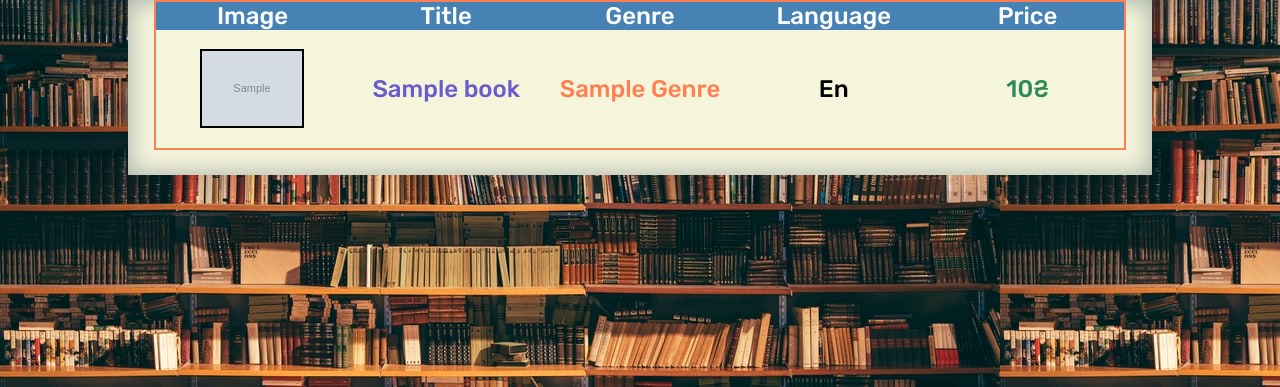
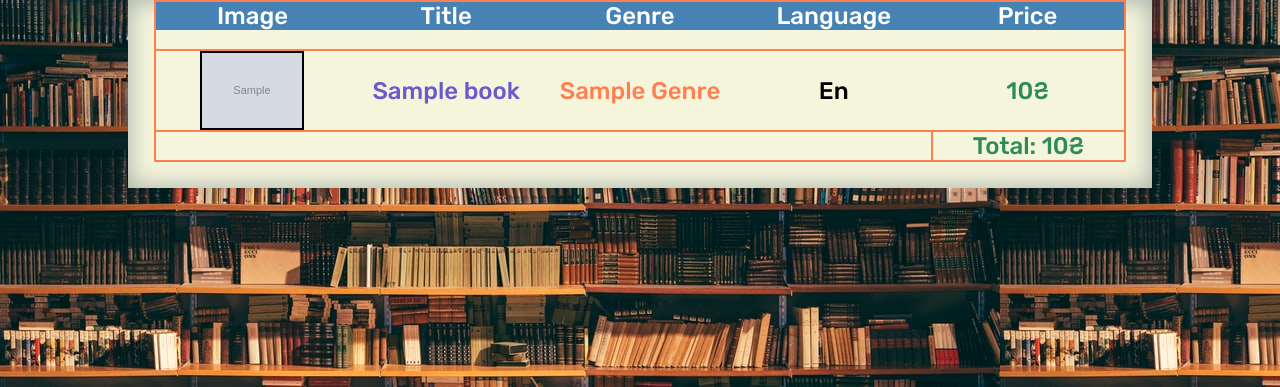
Before and after one commit to MNDonut/MyDjangoProjectLibrary, a Django app: template bookmark/templates/favorite.html in a window 1280 px wide. Shown: the part 48-435 px from the top of the page. Run offline with Django 3.2, Linux system fonts and the light colour scheme; the template is opened without the code that fills it: most values are stand-ins (such as "Sample title", 1, 10 or a date in 2020); grey boxes marked "Sample" are stand-in pictures.

Commit message:
Added total price in a favorite page and save button was hidden for anonymous users

```diff
--- a/book/static/book_page.css
+++ b/book/static/book_page.css
@@ -47,6 +47,10 @@ img.bookimg {
     grid-column-gap: 1em;
 }
 
+.buttons-anonymous {
+    grid-template-columns: 1fr;
+}
+
 .save-button {
     background: rgb(22, 206, 22);
 }
--- a/bookmark/static/favorite.css
+++ b/bookmark/static/favorite.css
@@ -21,7 +21,9 @@ a {
     grid-template-columns: repeat(5, 1fr);
     align-items: center;
     font: 1.5em 'Rubik', sans-serif;
-    margin: 2% 0;
+    margin: 2% 0 0;
+    border-top: 2px solid coral;
+    border-bottom: 2px solid coral;
 }
 
 .book img {
@@ -45,3 +47,17 @@ a {
 .book-genre {
     color: coral;
 }
+
+.total {
+    text-align: center;
+    color: seagreen;
+    display: grid;
+    font: 1.5em 'Rubik', sans-serif;
+    grid-template-columns: repeat(5, 1fr);
+    grid-template-areas: ". . . . total-price";
+}
+
+.total-price {
+    grid-area: total-price;
+    border-left: 2px solid coral;
+}
--- a/bookmark/templates/favorite.html
+++ b/bookmark/templates/favorite.html
@@ -21,5 +21,8 @@
             <p class="book-price">{{ favorite_book.book.price }}₴</p>
         </div>
     {% endfor %}
+    <div class="total">
+        <p class="total-price">Total: {{ total }}₴</p>
+    </div>
 </div>
 {% endblock %}
--- a/bookmark/views.py
+++ b/bookmark/views.py
@@ -5,7 +5,8 @@ from django.http import HttpResponseRedirect
 
 def favorite(request):
     marks = Mark.objects.filter(user__email=request.user.email)
-    return render(request, 'favorite.html', {'list': marks})
+    total = sum(list(x.book.price for x in marks))
+    return render(request, 'favorite.html', {'list': marks, 'total': total})
 
 def add(request, id):
     book = Book.objects.get(pk=id)
```
Also changed, not shown: book/templates/book_page.html (+9 -0 lines), book/views.py (+6 -4 lines).
